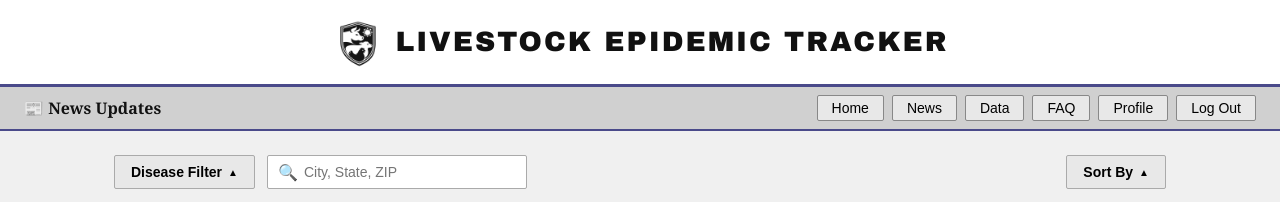
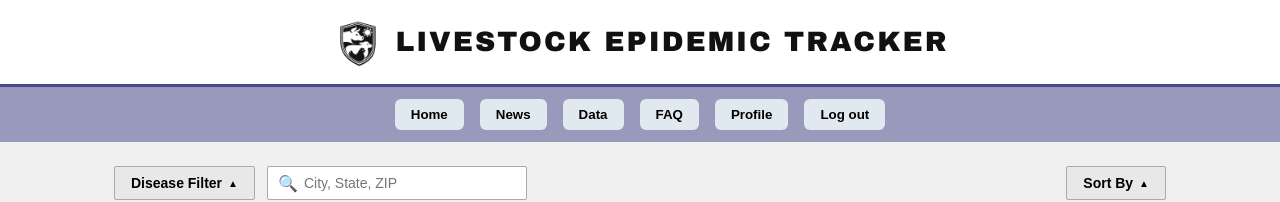
Before and after one commit to JB-3000/Spring_2026_Software_Engineering_Project, a React (Create React App) app in the folder frontend/: page /#/news in a window 1280 px wide. Shown: the top 202 px of the page. Built offline with nearby package versions, Linux system fonts and the light colour scheme.

Commit message:
Update News page to use shared Navbar component

```diff
--- a/frontend/src/News.js
+++ b/frontend/src/News.js
@@ -1,15 +1,6 @@
 import { useState } from "react";
 import logo from './LivestockEpidemicTracker.jpeg';
-
-const BASE = '/CSE442/2026-Spring/cse-442c/frontend/build#';
-const NAV_LINKS = {
-  'Home':    `${BASE}/home`,
-  'News':    `${BASE}/news`,
-  'Data':    `${BASE}/data`,
-  'FAQ':     `${BASE}/faq`,
-  'Profile': `${BASE}/profile`,
-  'Log Out': `${BASE}/`,
-};
+import Navbar from './homepage/Navbar';
 
 const mockNews = [
   {
@@ -111,9 +102,6 @@ export default function News() {
         .news-header { background-color: #fff; border-bottom: 3px solid #4a4a8a; padding: 16px 24px; }
         .news-header-inner { max-width: 1200px; margin: 0 auto; display: flex; align-items: center; justify-content: center; gap: 12px; }
         .news-header h1 { font-size: 28px; font-weight: 900; letter-spacing: 2px; font-family: 'Arial Black', sans-serif; }
-        .news-navbar { background-color: #d0d0d0; border-bottom: 2px solid #4a4a8a; padding: 8px 24px; display: flex; align-items: center; justify-content: space-between; flex-wrap: wrap; gap: 8px; }
-        .news-navbar-label { font-weight: bold; font-size: 16px; }
-        .news-navbar-links { display: flex; gap: 8px; flex-wrap: wrap; }
         .nav-btn { padding: 4px 14px; border: 1px solid #888; background-color: #e8e8e8; cursor: pointer; font-size: 14px; border-radius: 2px; }
         .news-content { max-width: 1100px; margin: 24px auto; padding: 0 24px; flex: 1; width: 100%; }
         .filter-bar { display: flex; align-items: center; gap: 12px; margin-bottom: 20px; flex-wrap: wrap; }
@@ -169,20 +157,7 @@ export default function News() {
         </div>
 
         {/* Nav */}
-        <div className="news-navbar">
-          <span className="news-navbar-label">📰 News Updates</span>
-          <div className="news-navbar-links">
-            {Object.entries(NAV_LINKS).map(([label, href]) => (
-              <button
-                key={label}
-                className="nav-btn"
-                onClick={() => { window.location.href = href; }}
-              >
-                {label}
-              </button>
-            ))}
-          </div>
-        </div>
+        <Navbar />
 
         {/* Content */}
         <div className="news-content">
```
